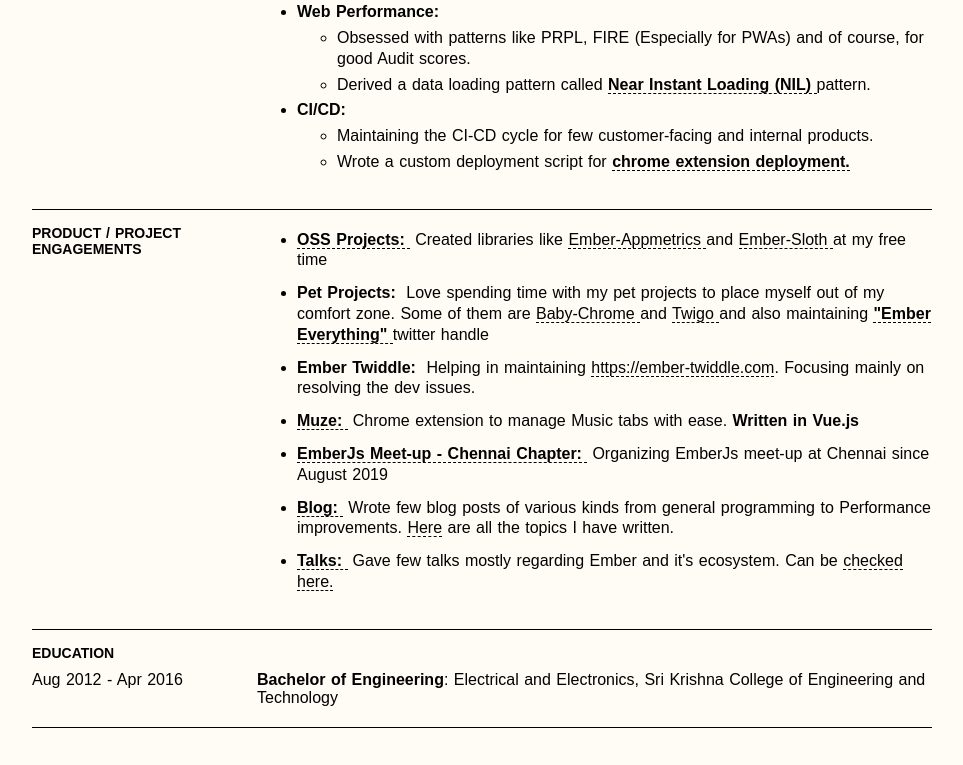
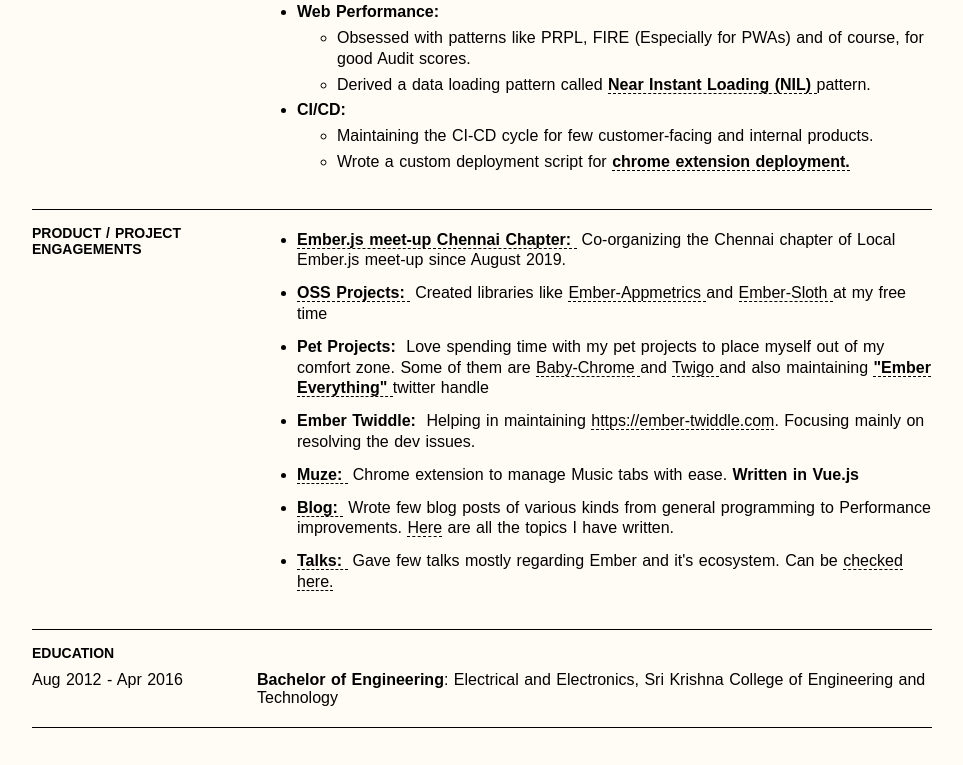
Before and after one commit to gokatz/web-resume, a website built with Parcel: page index.html in a window 1280 px wide. Shown: the part 1155-1920 px from the top of the page, without its empty margins (158-1121 px from the left). Built offline with nearby package versions, Linux system fonts and the light colour scheme; a web font is replaced by a local one.

Commit message:
updates resume

```diff
--- a/index.html
+++ b/index.html
@@ -69,7 +69,7 @@
         <div class="right-pane">
           An Enthusiastic Web Developer who loves to build things over the
           internet using cutting edge techs and contribute to the community
-          which backs him. Believing in <b>"Solve Together!"</b>
+          which backs him. Believer of <b>"Solve Together!"</b>
         </div>
       </div>
 
@@ -78,7 +78,7 @@
 
         <div class="left-pane">
           May 2016 - Present
-          <div><small>3 years 5 months</small></div>
+          <div><small>3 years 9 months</small></div>
         </div>
         <div class="right-pane">
           <div>
@@ -87,7 +87,8 @@
           </div>
           <ul>
             <li>
-              Working on few popular <b>Cloud based business operating software.</b>
+              Working on few popular
+              <b>Cloud based business operating software.</b>
             </li>
             <li>
               Maintaining the internal front-end framework wrapper built over
@@ -231,6 +232,19 @@
             <li>
               <span class="topic-title">
                 <a
+                  href="https://chennaiemberjs.in/"
+                  target="_blank"
+                  rel="noopener noreferrer"
+                >
+                  Ember.js meet-up Chennai Chapter:
+                </a>
+              </span>
+              Co-organizing the Chennai chapter of Local Ember.js meet-up since
+              August 2019.
+            </li>
+            <li>
+              <span class="topic-title">
+                <a
                   href="https://github.com/gokatz?utf8=%E2%9C%93&tab=repositories&q=&type=source&language="
                   target="_blank"
                   rel="noopener noreferrer"
@@ -238,49 +252,55 @@
                   OSS Projects:
                 </a>
               </span>
-              Created libraries like <a
+              Created libraries like
+              <a
                 href="https://github.com/gokatz/ember-appmetrics"
                 target="_blank"
                 rel="noopener noreferrer"
               >
                 Ember-Appmetrics
-                </a> and
+              </a>
+              and
               <a
                 href="https://github.com/gokatz/ember-sloth"
                 target="_blank"
                 rel="noopener noreferrer"
               >
                 Ember-Sloth
-                </a> at my free time
+              </a>
+              at my free time
             </li>
 
             <li>
               <span class="topic-title">
                 Pet Projects:
               </span>
-              Love spending time with my pet projects to place myself out of
-              my comfort zone. Some of them are
+              Love spending time with my pet projects to place myself out of my
+              comfort zone. Some of them are
               <a
                 href="https://github.com/gokatz/baby-chrome"
                 target="_blank"
                 rel="noopener noreferrer"
               >
                 Baby-Chrome
-              </a> and
+              </a>
+              and
               <a
                 href="https://github.com/gokatz/twigo"
                 target="_blank"
                 rel="noopener noreferrer"
               >
                 Twigo
-              </a> and also maintaining
+              </a>
+              and also maintaining
               <a
                 href="https://twitter.com/emberjstweet"
                 target="_blank"
                 rel="noopener noreferrer"
               >
                 <b>"Ember Everything"</b>
-              </a> twitter handle
+              </a>
+              twitter handle
             </li>
 
             <li>
@@ -307,17 +327,6 @@
               </span>
               Chrome extension to manage Music tabs with ease.
               <b>Written in Vue.js </b>
-            </li>
-            <li>
-              <span class="topic-title">
-                <a
-                  href="https://chennaiemberjs.in/"
-                  target="_blank"
-                  rel="noopener noreferrer"
-                  >EmberJs Meet-up - Chennai Chapter:
-                </a>
-              </span>
-              Organizing EmberJs meet-up at Chennai since August 2019
             </li>
             <li>
               <span class="topic-title">
```
Lines whose indentation alone changed are shown as unchanged.
